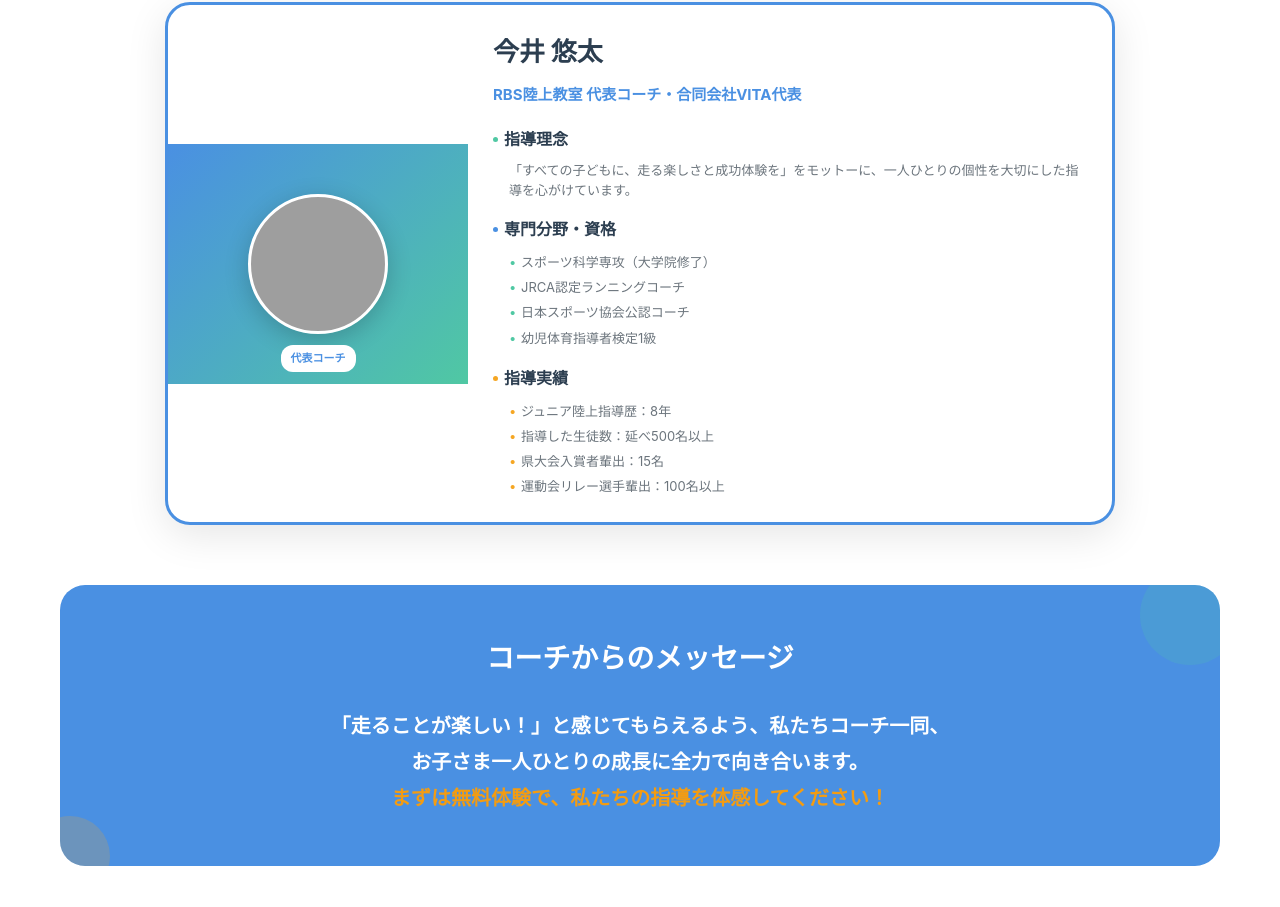
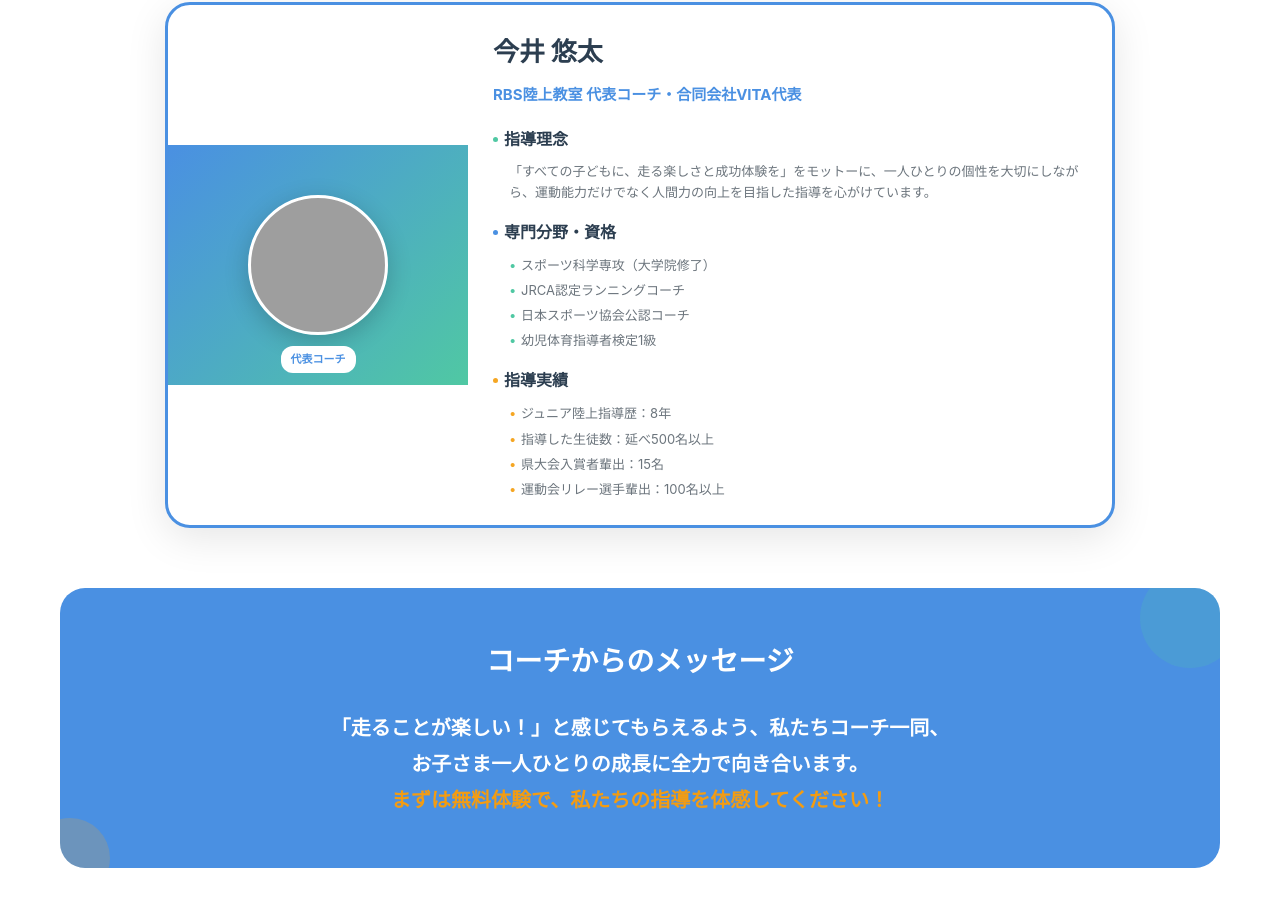
Before and after one commit to yutoaoki412/rbs, a plain HTML site: page index.html in a window 1280 px wide. Shown: the part 8198-9105 px from the top of the page. Drawn offline with Linux system fonts and the light colour scheme; grey boxes are pictures that could not be loaded.

```diff
--- a/index.html
+++ b/index.html
@@ -3114,8 +3114,8 @@
               <h4 style="color: var(--navy-dark); font-size: 16px; margin-bottom: 8px; font-weight: 700; display: flex; align-items: center; gap: 6px;">
                 <span style="width: 5px; height: 5px; background: var(--primary-teal); border-radius: 50%;"></span> 指導理念
               </h4>
-              <p style="color: var(--gray-medium); font-size: 13px; line-height: 1.5; padding-left: 16px;">
-                「すべての子どもに、走る楽しさと成功体験を」をモットーに、一人ひとりの個性を大切にした指導を心がけています。
+              <p style="color: var(--gray-medium); font-size: 13px; line-height: 1.6; padding-left: 16px;">
+                「すべての子どもに、走る楽しさと成功体験を」をモットーに、一人ひとりの個性を大切にしながら、運動能力だけでなく人間力の向上を目指した指導を心がけています。
               </p>
             </div>
 
```
